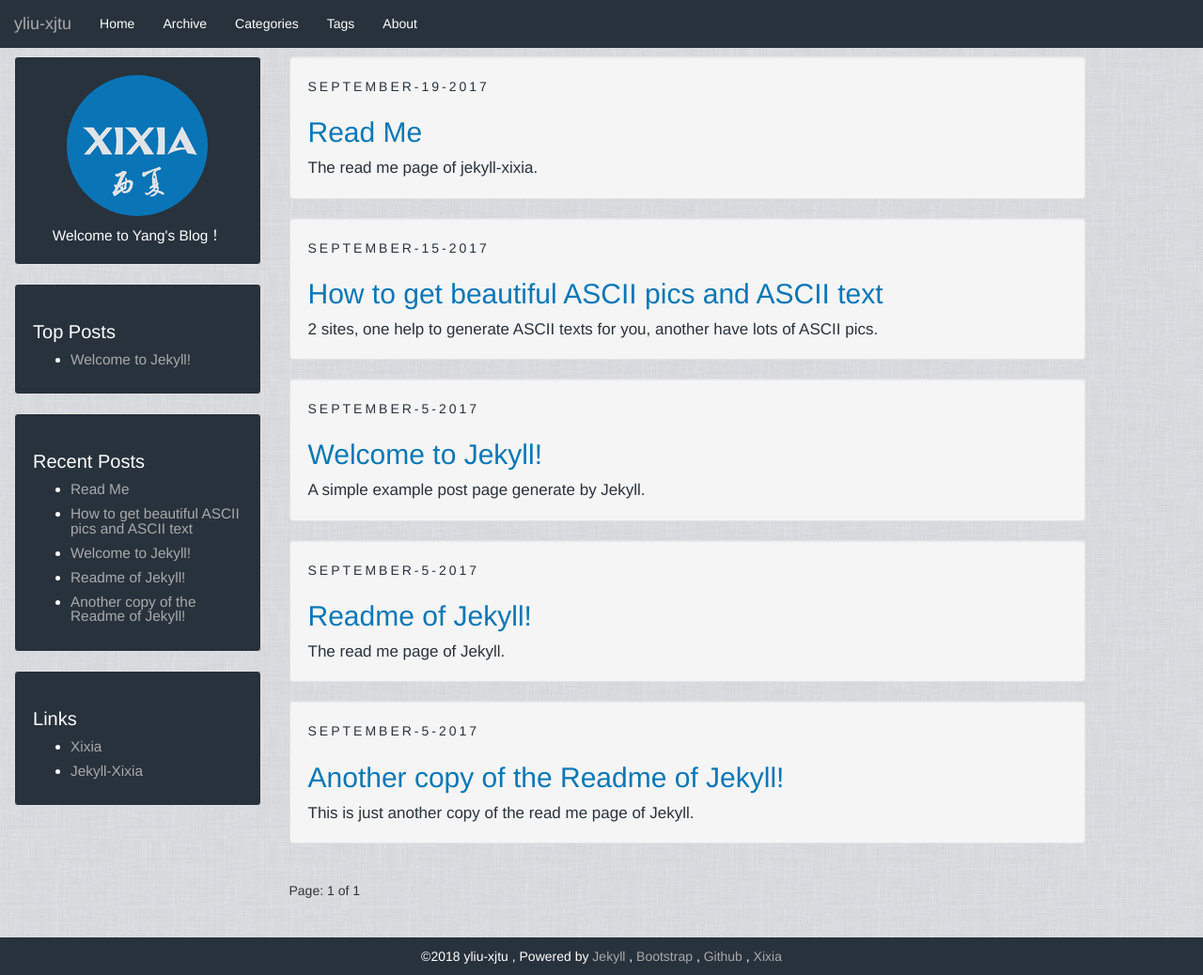
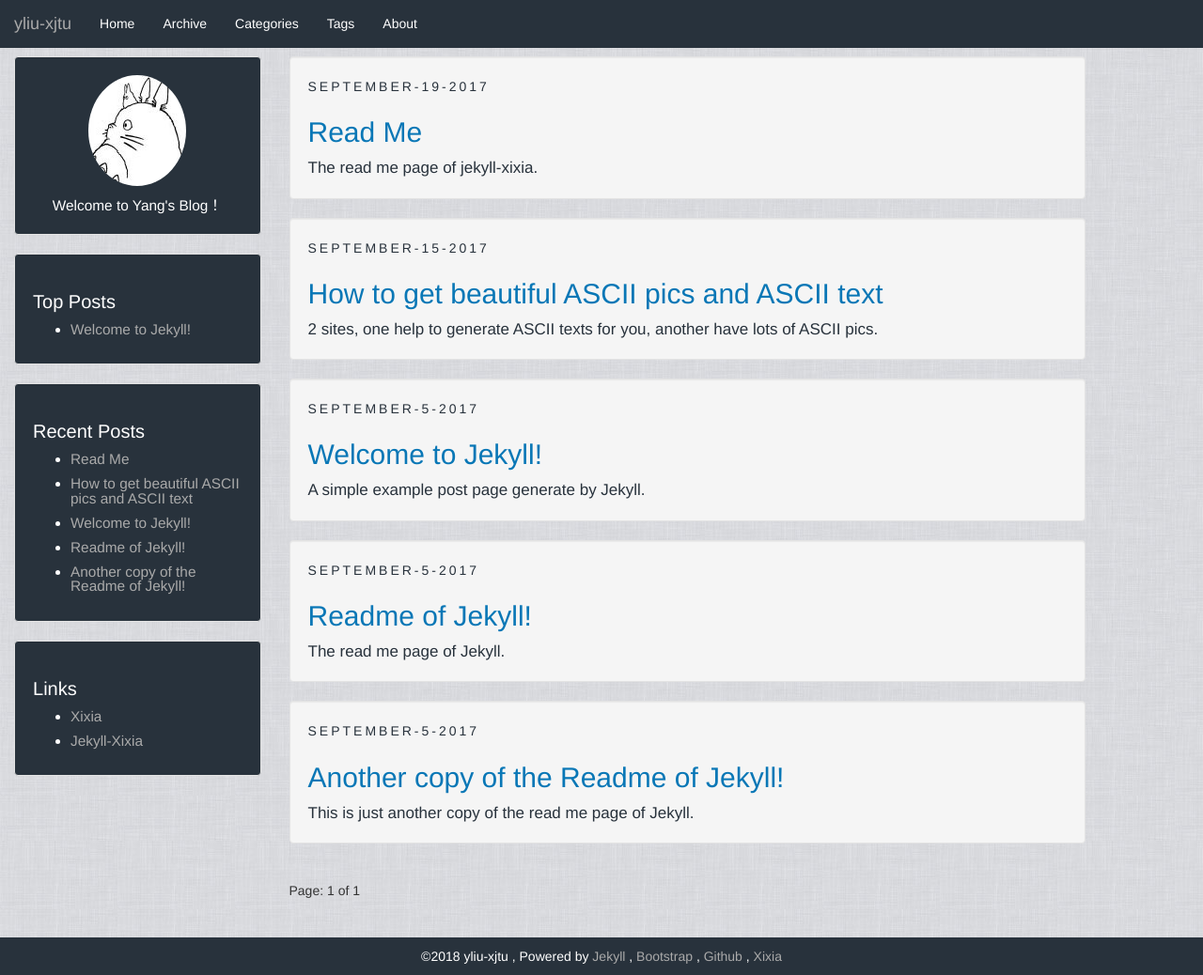
Before and after one commit to yliu-xjtu/yliu-xjtu.github.io, a Jekyll site: the page built from index.html, in a window 1280 px wide and 1038 px high. Shown: the whole window at 94% size. Built offline with Jekyll 4.4.1, drawn with Linux system fonts in a browser that asks for light colours; the list of posts is cut into pages by our own code.

Commit message:
change head photo

```diff
--- a/Gemfile
+++ b/Gemfile
@@ -1,2 +1,3 @@
 source 'https://rubygems.org'
 gem 'github-pages', group: :jekyll_plugins
+gem 'wdm', '>=0.1.0' if Gem.win_platform?
--- a/_config.yml
+++ b/_config.yml
@@ -24,6 +24,6 @@ paginate: 10
 
 highlighter: rouge
 markdown: kramdown
-gems: ['jekyll-paginate']
+plugins: ['jekyll-paginate']
 
 exclude: ['README.md', 'LICENSE', "*.bak"]
--- a/_includes/sidebar.html
+++ b/_includes/sidebar.html
@@ -2,7 +2,7 @@
 <div class="sidebar well">
     <header class="sidebar-header" role="banner">
         <a href="{{ site.baseurl }}/">
-            <img src="{{ site.baseurl }}/assets/images/xixia.gif" class="img-circle" />
+            <img src="{{ site.baseurl }}/assets/images/totoro.jpg" class="img-circle" />
         </a>
         <!--
         <h3 class="title">
```
Also changed, not shown: assets/images/photo.jpg (added), assets/images/totoro.jpg (added).
